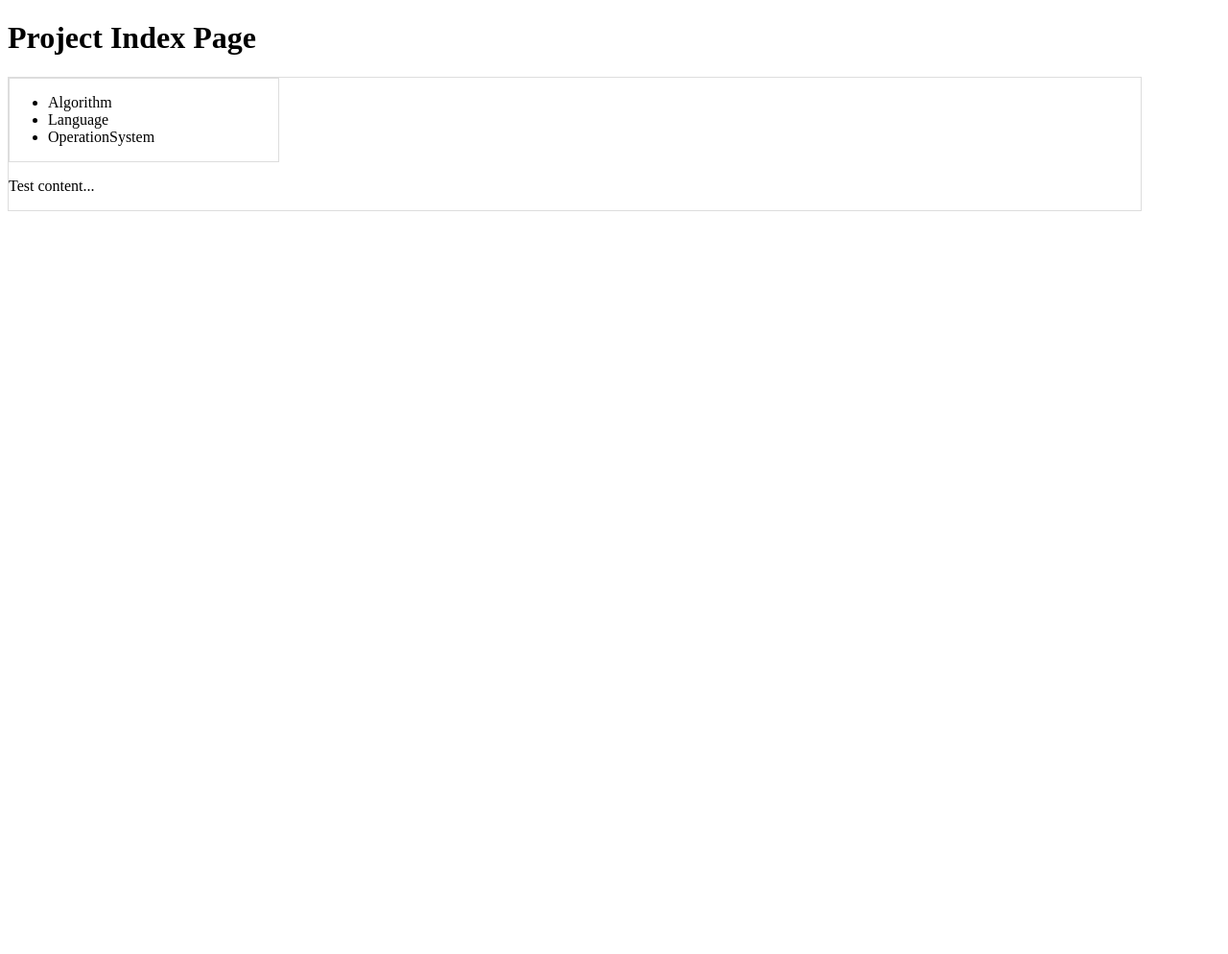
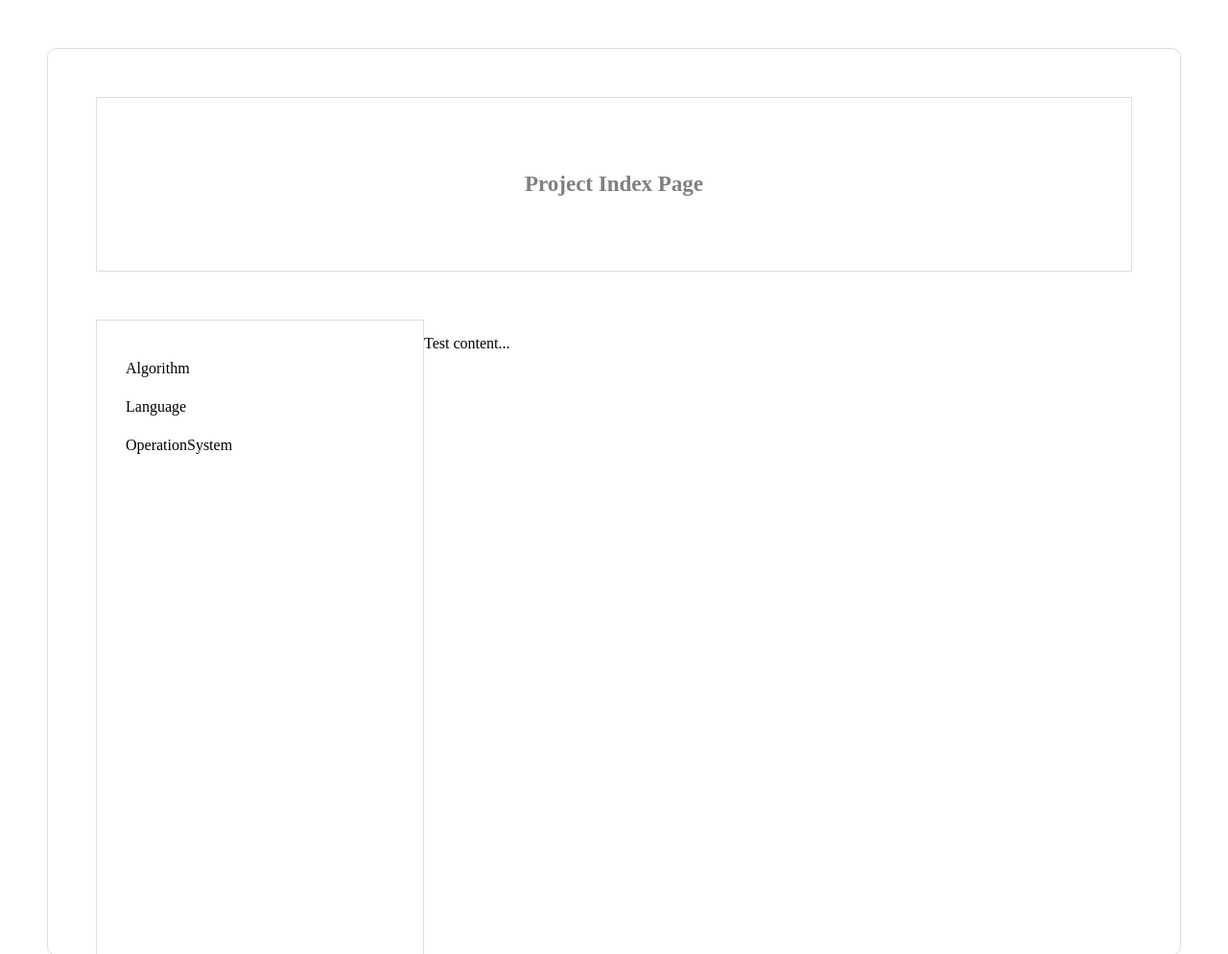
Before and after one commit to GeneMonster/test, a plain HTML site: page index.html in a window 1280 px wide. Shown: the top 994 px of the page at 96% size. Before the commit the page ends 800 px from the top, so only its background shows below. Drawn offline with Linux system fonts and the light colour scheme.

Commit message:
stylesheet

```diff
--- a/index.html
+++ b/index.html
@@ -8,9 +8,11 @@
 </head>
 <body>
 
-	<h1>Project Index Page</h1>
+	<div class="container">
+		<div class="nav">
+			<h1>Project Index Page</h1>
+		</div>
 
-	<div class="container">
 		<div class="menu">
 			<ul>
 				<li>Algorithm</li>
--- a/src/style/index.css
+++ b/src/style/index.css
@@ -1,16 +1,47 @@
+body, html, div, ul, li, h1 {
+	margin: 0;
+	padding: 0;
+}
+
+li {
+	list-style: none;
+}
+
+.nav h1 {
+	color: gray;
+	height: 180px;
+	line-height: 180px;
+	font-size: 23px;
+	font-family: "Source Code Pro";
+	border: 1px solid #ddd;
+	margin: 50px;
+	text-align: center;
+}
+
 .container {
 	overflow: auto;
 	width: 1180px;
+	margin: 50px auto;
 	border: 1px solid #ddd;
+	border-radius: 10px;
 }
 
 .menu {
 	width: 280px;
+	height: 600px;
 	float: left;
+	margin-left: 50px;
+	padding: 30px;
 	border: 1px solid #ddd;
+}
+
+.menu li {
+	height: 40px;
+	line-height: 40px;
 }
 
 .content {
 	float: left;
-	width: 900px;
+	width: 600px;
+	height: 600px;
 }
```
Also changed, not shown: 1 other file.
